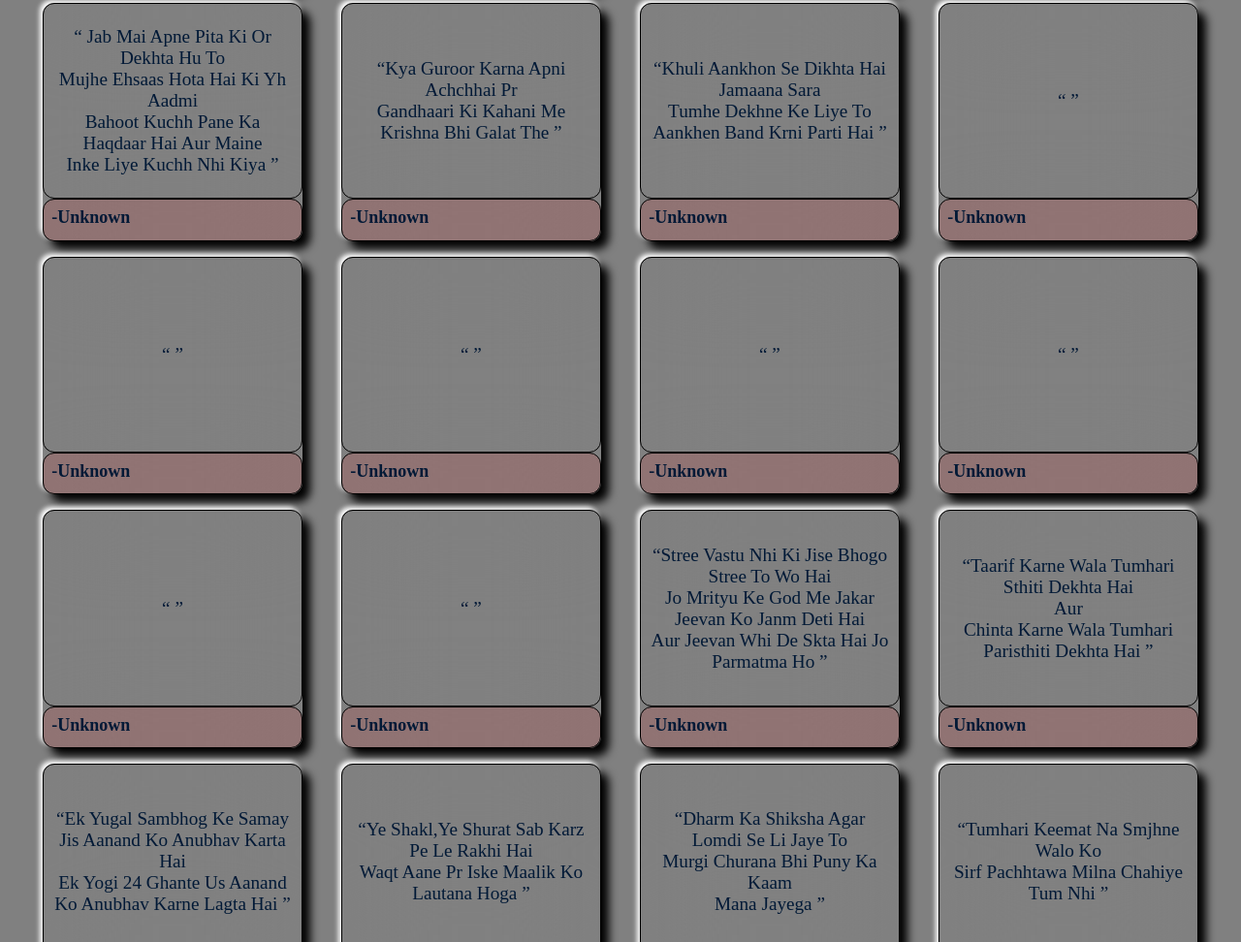
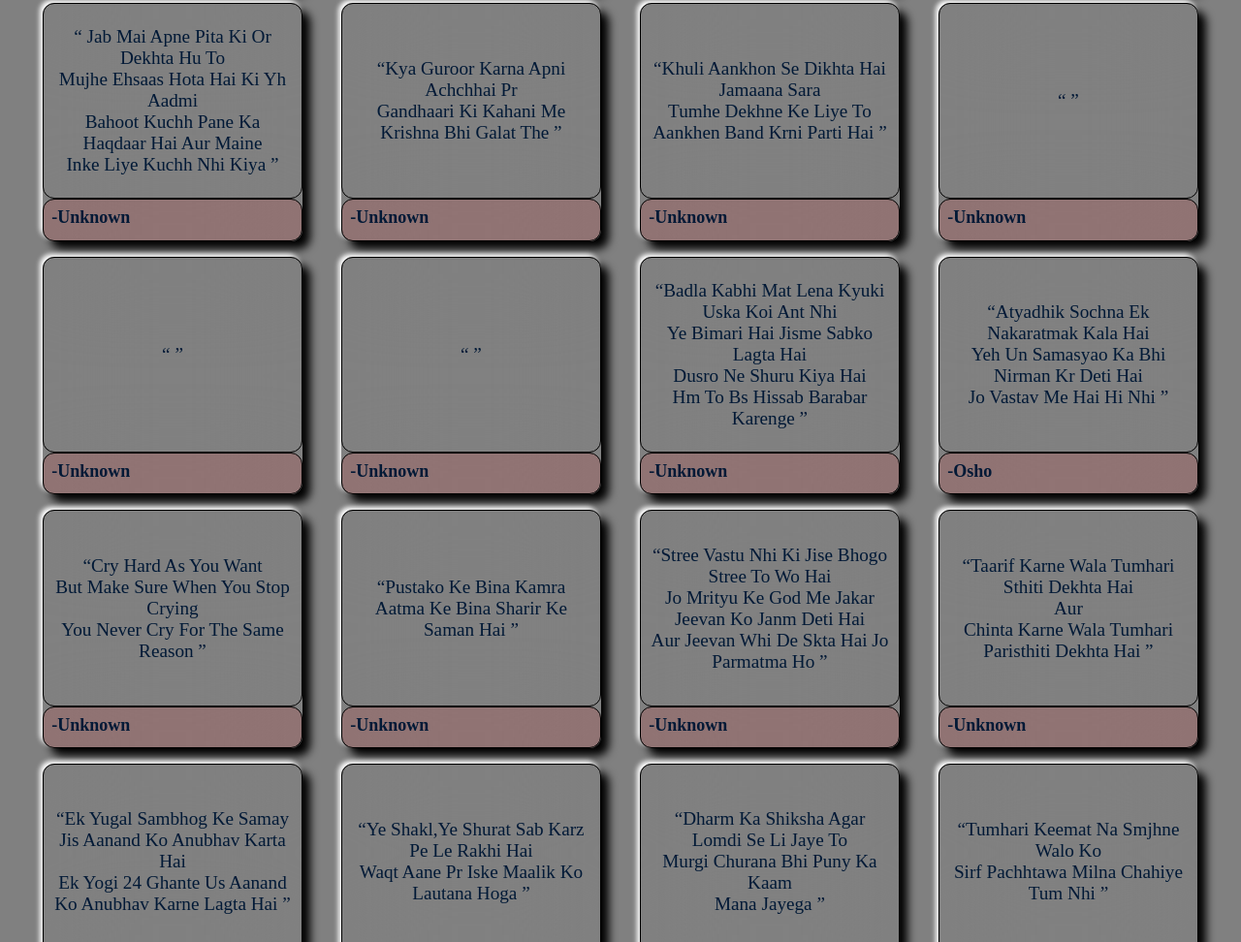
Before and after one commit to codassion/Howard-classes, a plain HTML site: page index.html in a window 1280 px wide. Shown: the part 323-1295 px from the top of the page at 97% size. Drawn offline with Linux system fonts and the light colour scheme; a web font is replaced by a local one.

Commit message:
Update index.html

```diff
--- a/index.html
+++ b/index.html
@@ -274,19 +274,19 @@
             <div id="series">-unknown</div>
         </div>
          <div class="main">
-            <div id="quote"> “ ”</div>
+            <div id="quote"> “badla kabhi mat lena kyuki uska koi ant nhi <br>ye bimari hai jisme sabko lagta hai<br>dusro ne shuru kiya hai<br>hm to bs hissab barabar karenge ”</div>
             <div id="series">-unknown</div>
         </div>
          <div class="main">
-            <div id="quote"> “ ”</div>
+            <div id="quote"> “atyadhik sochna ek nakaratmak kala hai <br>yeh un samasyao ka bhi nirman kr deti hai<br>jo vastav me hai hi nhi  ”</div>
+            <div id="series">-osho</div>
+        </div>
+         <div class="main">
+            <div id="quote"> “cry hard as you want<br>but make sure when you stop crying<br>you never cry for the same reason ”</div>
             <div id="series">-unknown</div>
         </div>
          <div class="main">
-            <div id="quote"> “ ”</div>
-            <div id="series">-unknown</div>
-        </div>
-         <div class="main">
-            <div id="quote"> “ ”</div>
+            <div id="quote"> “pustako ke bina kamra<br>aatma ke bina sharir ke saman hai ”</div>
             <div id="series">-unknown</div>
         </div>
          <div class="main">
```
